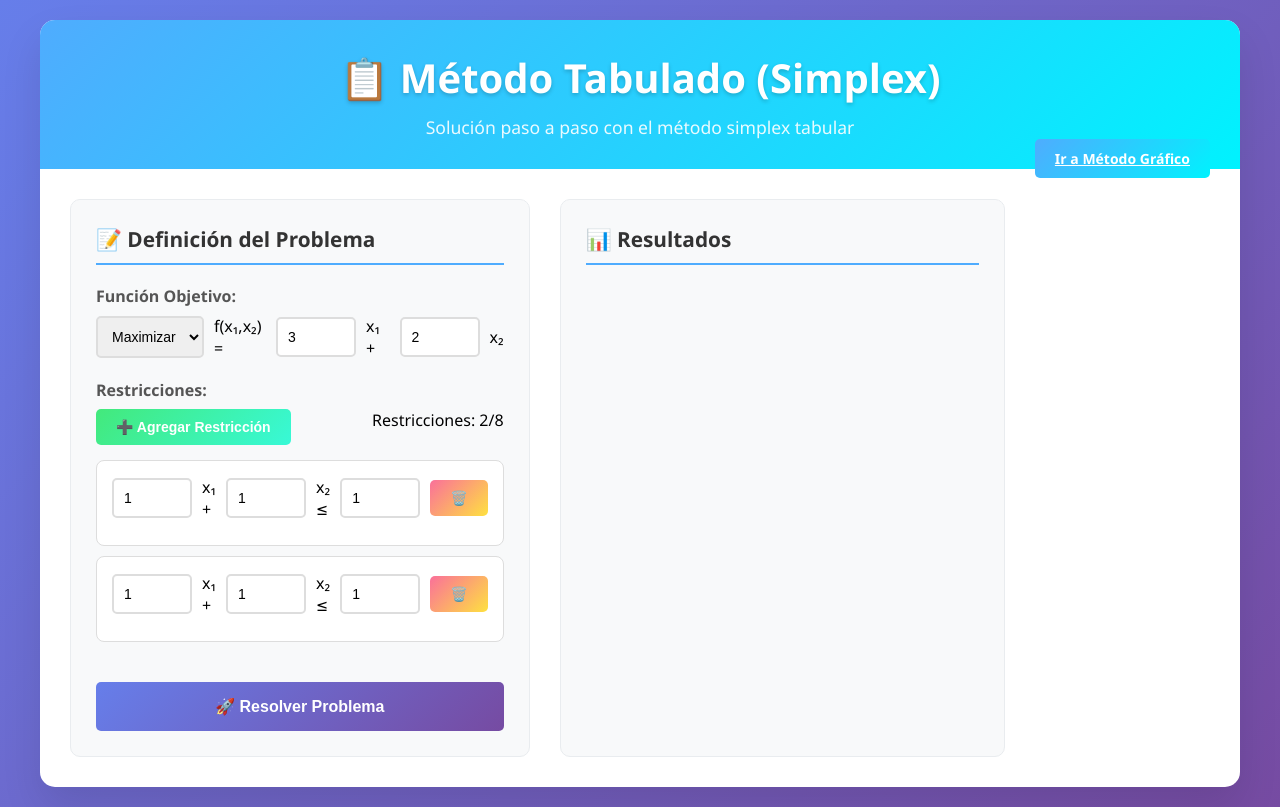
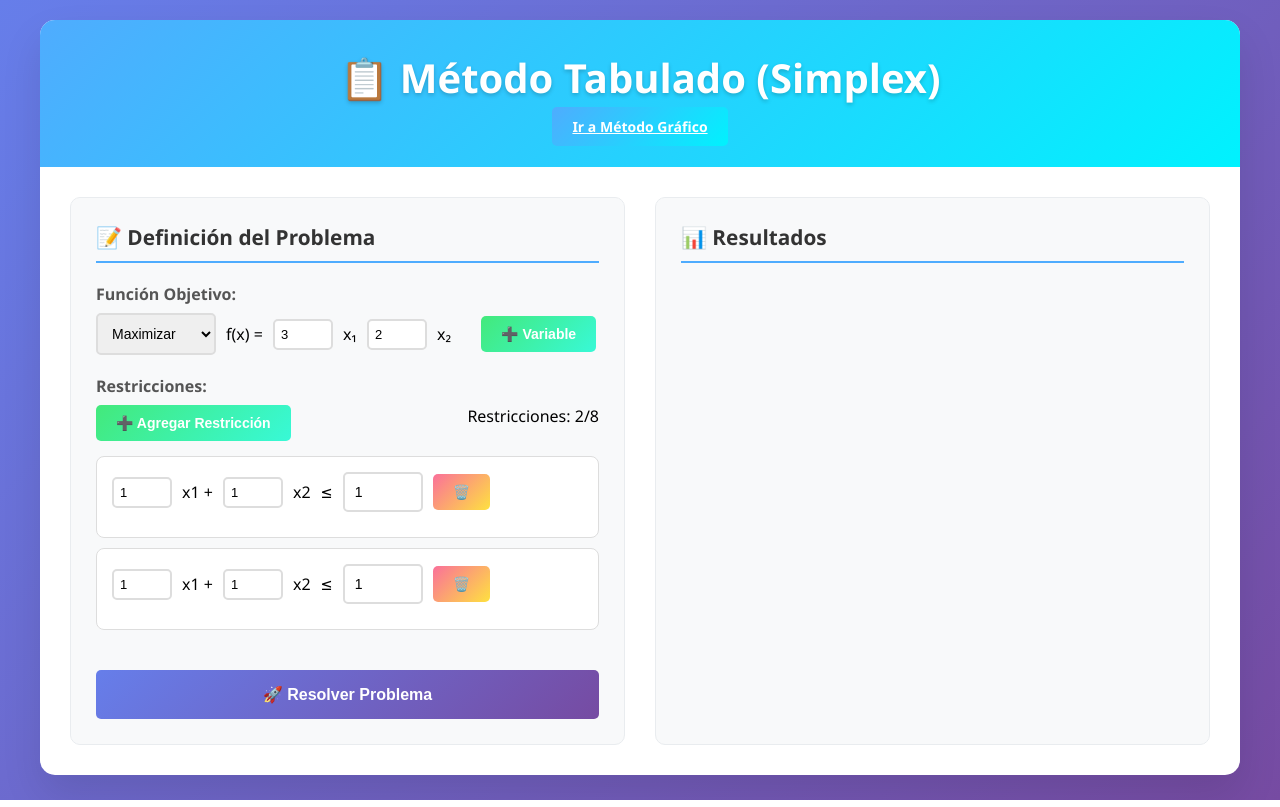
Before and after one commit to camiloandcu/WLPL, a Flask app: page /tabulado in a window 1280 px wide. Run offline with Flask 3, Linux system fonts and the light colour scheme.

Commit message:
feat: cantidad dinámica de variables

```diff
--- a/app.py
+++ b/app.py
@@ -59,25 +59,21 @@ def tabulado():
     try:
         data = request.json
 
-        c1 = float(data['c1'])
-        c2 = float(data['c2'])
+        c = data['c']
         maximizar = data['tipo'] == 'maximizar'
-
         restricciones = data['restricciones']
 
         if(len(restricciones) > app.config['MAX_CONSTRAINTS']):
             return jsonify({'error': f'Máximo {app.config["MAX_CONSTRAINTS"]} restricciones permitidas'})
+        elif not restricciones:
+            return jsonify({'error': 'Debe ingresar al menos una restricción'})
 
-        c = [c1, c2]
         A = []
         b = []
 
         for rest in restricciones:
-            A.append([float(rest['a1']), float(rest['a2'])])
-            b.append(float(rest['b']))
-
-        if not A:
-            return jsonify({'error': 'Debe ingresar al menos una restricción'})
+            A.append(rest['coefs'])
+            b.append(rest['b'])
 
         # Resolver problema gráfico
         resultado = resolver_problema_tabulado(
--- a/static/css/global.css
+++ b/static/css/global.css
@@ -76,6 +76,9 @@ body {
     gap: 10px;
     align-items: center;
     margin-bottom: 10px;
+    overflow-x: auto;
+    flex-wrap: wrap;
+    max-width: 100%;
 }
 
 input[type="number"], select {
@@ -85,6 +88,14 @@ input[type="number"], select {
     font-size: 14px;
     transition: border-color 0.3s;
     width: 80px;
+}
+
+input[type="number"].coef-c, input[type="number"].coef-a {
+    width: 60px;
+    min-width: 50px;
+    max-width: 80px;
+    padding: 6px;
+    font-size: 13px;
 }
 
 input[type="number"]:focus, select:focus {
@@ -238,6 +249,13 @@ select {
 
     .form-row {
         flex-wrap: wrap;
+        gap: 5px;
+    }
+
+    input[type="number"].coef-c, input[type="number"].coef-a {
+        width: 40px;
+        min-width: 35px;
+        font-size: 12px;
     }
 }
 
--- a/static/js/tabulado.js
+++ b/static/js/tabulado.js
@@ -1,30 +1,76 @@
+let numVars = 2;
 let contadorRestricciones = 0;
 const maxRestricciones = 8;
+
+function agregarVariable() {
+    if (numVars >= 5) {
+        alert("Máximo 5 variables permitidas");
+        return;
+    }
+    numVars++;
+    // Agregar input a la función objetivo
+    const masVars = document.getElementById('mas-vars');
+    const input = document.createElement('input');
+    input.type = 'number';
+    input.step = '0.1';
+    input.value = '1';
+    input.placeholder = `c${numVars}`;
+    input.className = 'coef-c';
+    masVars.appendChild(document.createTextNode(' + '));
+    masVars.appendChild(input);
+    masVars.appendChild(document.createTextNode(`x${numVars}`));
+    // Actualizar restricciones existentes
+    actualizarRestriccionesParaVariables();
+}
+
+function actualizarRestriccionesParaVariables() {
+    const restricciones = document.querySelectorAll('.constraint-item');
+    restricciones.forEach((div) => {
+        const row = div.querySelector('.form-row');
+        // Elimina los inputs extra si hay menos variables
+        while (row.querySelectorAll('.coef-a').length > numVars) {
+            row.removeChild(row.querySelectorAll('.coef-a')[row.querySelectorAll('.coef-a').length-1].nextSibling); // elimina xN
+            row.removeChild(row.querySelectorAll('.coef-a')[row.querySelectorAll('.coef-a').length-1]);
+            if (row.querySelectorAll('.coef-a').length > 1) row.removeChild(row.querySelectorAll('.coef-a')[row.querySelectorAll('.coef-a').length-1].previousSibling); // elimina +
+        }
+        // Agrega inputs si faltan
+        let currentVars = row.querySelectorAll('.coef-a').length;
+        for (let i = currentVars + 1; i <= numVars; i++) {
+            row.insertBefore(document.createTextNode(' + '), row.querySelector('.restriccion-final'));
+            const input = document.createElement('input');
+            input.type = 'number';
+            input.step = '0.1';
+            input.value = '1';
+            input.placeholder = `a${i}`;
+            input.className = 'coef-a';
+            input.setAttribute('data-var', i);
+            row.insertBefore(input, row.querySelector('.restriccion-final'));
+            row.insertBefore(document.createTextNode(`x${i}`), row.querySelector('.restriccion-final'));
+        }
+    });
+}
 
 function agregarRestriccion() {
     if (contadorRestricciones >= maxRestricciones) {
         alert(`Máximo ${maxRestricciones} restricciones permitidas`);
         return;
     }
-
     contadorRestricciones++;
     const container = document.getElementById('restricciones-container');
-
     const restriccionDiv = document.createElement('div');
     restriccionDiv.className = 'constraint-item';
     restriccionDiv.id = `restriccion-${contadorRestricciones}`;
-
-    restriccionDiv.innerHTML = `
-        <div class="form-row">
-            <input type="number" step="0.1" value="1" placeholder="a₁" class="coef-a1">
-            <span>x₁ +</span>
-            <input type="number" step="0.1" value="1" placeholder="a₂" class="coef-a2">
-            <span>x₂ ≤</span>
-            <input type="number" step="0.1" value="1" placeholder="b" class="coef-b">
-            <button class="btn btn-danger" onclick="eliminarRestriccion(${contadorRestricciones})">🗑️</button>
-        </div>
-    `;
-
+    // Construye la fila de inputs para la restricción
+    let html = `<div class="form-row">`;
+    for (let i = 1; i <= numVars; i++) {
+        if (i > 1) html += ' + ';
+        html += `<input type="number" step="0.1" value="1" placeholder="a${i}" class="coef-a" data-var="${i}">x${i}`;
+    }
+    html += `<span class="restriccion-final"> ≤ </span>
+        <input type="number" step="0.1" value="1" placeholder="b" class="coef-b">
+        <button class="btn btn-danger" onclick="eliminarRestriccion(${contadorRestricciones})">🗑️</button>
+    </div>`;
+    restriccionDiv.innerHTML = html;
     container.appendChild(restriccionDiv);
     actualizarContador();
 }
@@ -40,7 +86,17 @@ function eliminarRestriccion(id) {
 
 function actualizarContador() {
     document.getElementById('contador-restricciones').textContent =
-        `Restricciones: ${contadorRestricciones}/${maxRestricciones}`;
+        `Restricciones: ${contadorRestricciones || 0}/${maxRestricciones}`;
+}
+
+function obtenerCoeficientes() {
+    // Devuelve un array con todos los coeficientes de la función objetivo
+    const coefInputs = document.querySelectorAll('.coef-c');
+    const coeficientes = [];
+    coefInputs.forEach(input => {
+        coeficientes.push(parseFloat(input.value));
+    });
+    return coeficientes;
 }
 
 function obtenerRestricciones() {
@@ -48,14 +104,15 @@ function obtenerRestricciones() {
     const elementos = document.querySelectorAll('.constraint-item');
 
     elementos.forEach(elemento => {
-        const a1 = elemento.querySelector('.coef-a1').value;
-        const a2 = elemento.querySelector('.coef-a2').value;
+        const coefInputs = elemento.querySelectorAll('.coef-a');
+        const coefs = [];
+        coefInputs.forEach(input => {
+            coefs.push(parseFloat(input.value));
+        });
         const b = elemento.querySelector('.coef-b').value;
-
-        if (a1 && a2 && b) {
+        if (coefs.every(v => !isNaN(v)) && b) {
             restricciones.push({
-                a1: parseFloat(a1),
-                a2: parseFloat(a2),
+                coefs: coefs,
                 b: parseFloat(b)
             });
         }
@@ -65,12 +122,11 @@ function obtenerRestricciones() {
 }
 
 async function resolverProblema() {
-    const c1 = document.getElementById('c1').value;
-    const c2 = document.getElementById('c2').value;
+    const c = obtenerCoeficientes();
     const tipo = document.getElementById('tipoOptimizacion').value;
     const restricciones = obtenerRestricciones();
 
-    if (!c1 || !c2) {
+    if (c.some(v => isNaN(v))) {
         mostrarError('Complete los coeficientes de la función objetivo');
         return;
     }
@@ -93,8 +149,7 @@ async function resolverProblema() {
                 'Content-Type': 'application/json',
             },
             body: JSON.stringify({
-                c1: parseFloat(c1),
-                c2: parseFloat(c2),
+                c: c,
                 tipo: tipo,
                 restricciones: restricciones
             })
--- a/templates/tabulado.html
+++ b/templates/tabulado.html
@@ -11,8 +11,7 @@
     <div class="container">
         <div class="header">
             <h1>📋 Método Tabulado (Simplex)</h1>
-            <p>Solución paso a paso con el método simplex tabular</p>
-            <a href="/grafico" class="btn btn-primary" style="float:right;">Ir a Método Gráfico</a>
+            <a href="/grafico" class="btn btn-primary">Ir a Método Gráfico</a>
         </div>
 
         <div class="main-content">
@@ -21,16 +20,18 @@
 
                 <div class="form-group">
                     <label>Función Objetivo:</label>
-                    <div class="form-row">
+                    <div class="form-row" id="funcion-objetivo-row">
                         <select id="tipoOptimizacion">
                             <option value="maximizar">Maximizar</option>
                             <option value="minimizar">Minimizar</option>
                         </select>
-                        <span>f(x₁,x₂) =</span>
-                        <input type="number" id="c1" step="0.1" value="3" placeholder="c₁">
-                        <span>x₁ +</span>
-                        <input type="number" id="c2" step="0.1" value="2" placeholder="c₂">
+                        <span>f(x) =</span>
+                        <input type="number" step="0.1" value="3" placeholder="c1" class="coef-c">
+                        <span>x₁</span>
+                        <input type="number" step="0.1" value="2" placeholder="c2" class="coef-c">
                         <span>x₂</span>
+                        <span id="mas-vars"></span>
+                        <button type="button" class="btn btn-success" style="margin-left:10px;" onclick="agregarVariable()">➕ Variable</button>
                     </div>
                 </div>
 
```
Also changed, not shown: templates/grafico.html (+1 -6 lines).
